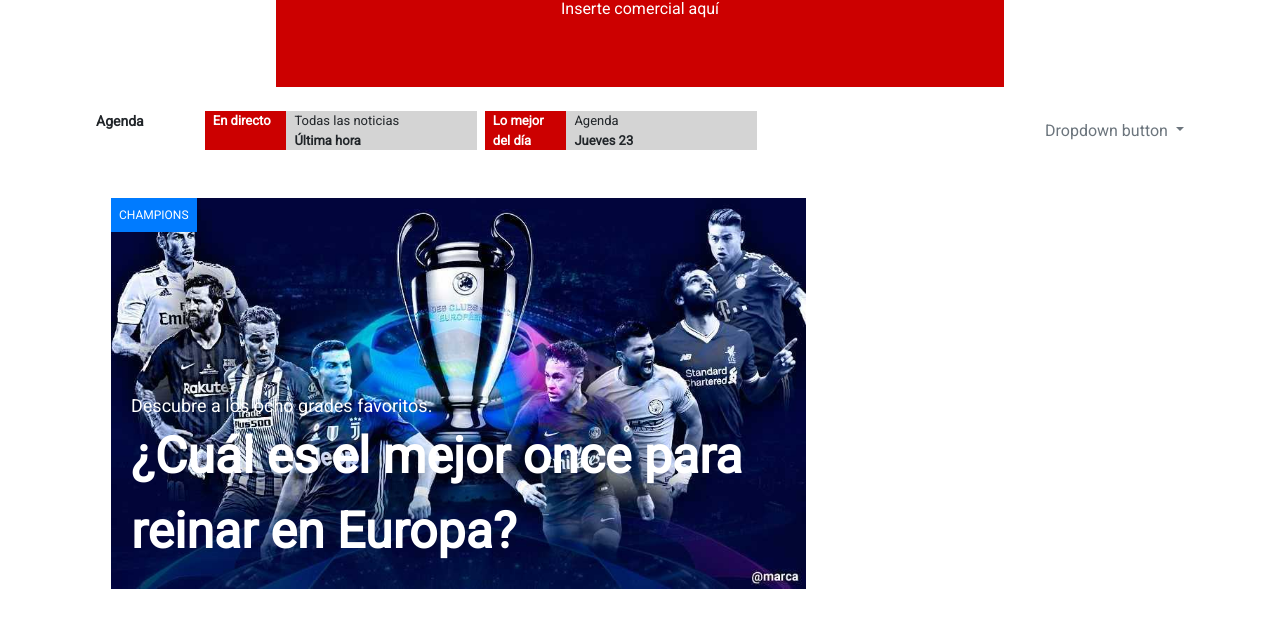
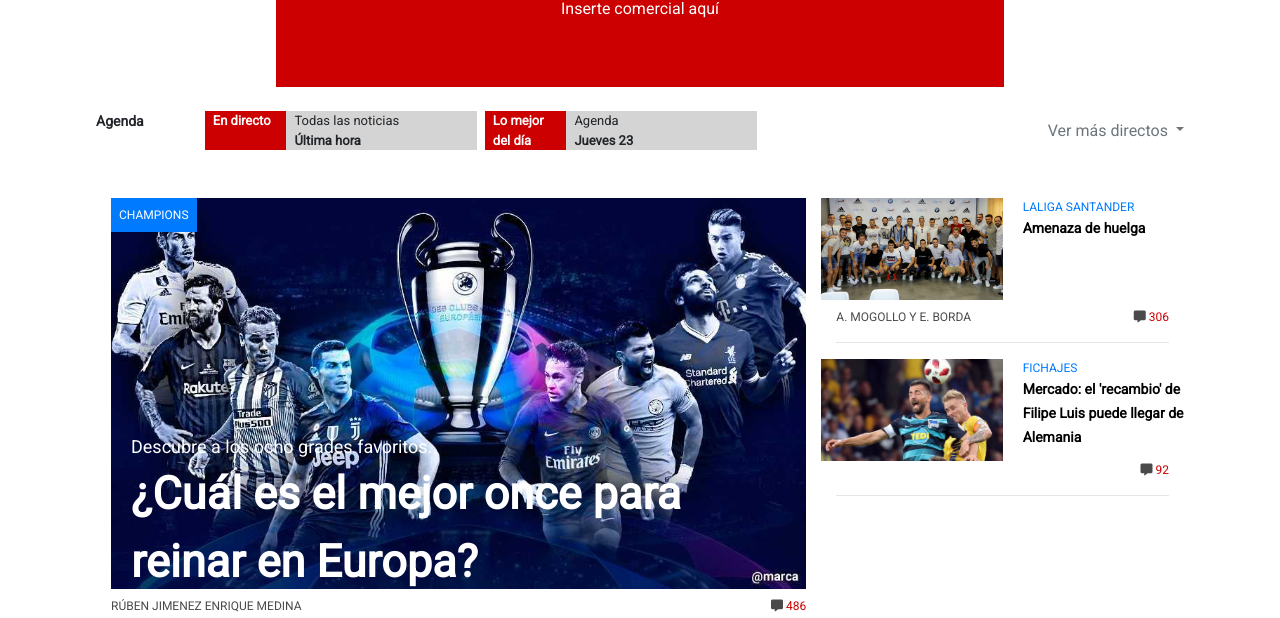
Before and after one commit to CarmenMiranda/Practica5-Completa, a plain HTML site: page index.html in a window 1280 px wide. Shown: the part 182-800 px from the top of the page. Drawn offline with nearby package versions, Linux system fonts and the light colour scheme.

Commit message:
Agregué Notas laterales a la Principal

```diff
--- a/css/styles.css
+++ b/css/styles.css
@@ -48,7 +48,6 @@ nav, .main{
     color: #fff;
 }
 
-
 .tipoNota{
     font-size: 12px;
     top:0;
@@ -60,10 +59,50 @@ nav, .main{
     left: 20px;
 }
 
+.descripcionNota:hover{
+    text-decoration: underline;
+}
+
 .tituloNota{
-    font-size: 50px;
+    font-size: 45px;
 }
 
 .subtituloNota{
     font-size: 18px;
 }
+
+.autor-comentarios .autor,
+.autor-comentarios .comentarios,
+.fa-comment-alt{
+    font-size: 12px;
+    color: #4a4a4a;
+}
+
+.autor-comentarios .comentarios:hover .fa-comment-alt,
+.autor-comentarios .comentarios:hover{
+    color: #c00 !important;
+    cursor: pointer;
+}
+
+.notasDerecho .nota .descripcionNota{
+    top: 0;
+}
+
+.notasDerecho .nota .descripcionNota:hover{
+    text-decoration: none;
+}
+
+.notasDerecho .nota .descripcionNota .tipoNota{
+    font-size: 12px;
+
+}
+
+.notasDerecho .nota .descripcionNota .tituloNota{
+    font-size: 14px;
+    color: #000;
+}
+
+.notasDerecho .nota .descripcionNota:hover .tituloNota{
+    color: #888888 !important;
+    text-decoration: none;
+}
--- a/index.html
+++ b/index.html
@@ -7,6 +7,8 @@
 
         <!-- Bootstrap CSS -->
         <link rel="stylesheet" href="https://stackpath.bootstrapcdn.com/bootstrap/4.1.3/css/bootstrap.min.css" integrity="sha384-MCw98/SFnGE8fJT3GXwEOngsV7Zt27NXFoaoApmYm81iuXoPkFOJwJ8ERdknLPMO" crossorigin="anonymous">
+
+        <link rel="stylesheet" href="https://use.fontawesome.com/releases/v5.3.1/css/all.css" integrity="sha384-mzrmE5qonljUremFsqc01SB46JvROS7bZs3IO2EmfFsd15uHvIt+Y8vEf7N7fWAU" crossorigin="anonymous">
 
         <link rel="stylesheet" href="css/styles.css">
 
@@ -181,7 +183,7 @@
                 <div class="verMasDirectos ml-auto my-auto">
                     <div class="dropdown">
                         <a class="dropdown-toggle text-secondary" id="dropdownDirectos" data-toggle="dropdown" aria-haspopup="true" aria-expanded="false">
-                            Dropdown button
+                            Ver más directos
                         </a>
                         <div class="dropdown-menu" aria-labelledby="dropdownDirectos">
                             <!--<a class="dropdown-item" href="#">Action</a>-->
@@ -189,7 +191,7 @@
                     </div>
                 </div>
             </div>
-            <div class="container mt-5">
+            <div class="container primer-seccion-notas mt-5">
                 <div class="row">
                     <div class="col-lg-8 col-12">
                         <div class="container notaPrincipal position-relative text-white px-0">
@@ -201,9 +203,44 @@
                                     <div class="tituloNota font-weight-bold"> ¿Cuál es el mejor once para reinar en Europa? </div>
                                 </div>
                             </a>
+                            <div class="autor-comentarios d-flex mt-2">
+                                <div class="autor">RÚBEN JIMENEZ  ENRIQUE MEDINA</div>
+                                <div class="comentarios text-danger ml-auto"><i class="fas fa-comment-alt"></i> 486</div>
+                            </div>
                         </div>
                     </div>
-                    <div class="col-lg-4 col-12">
+                    <div class="col-lg-4 col-12 notasDerecho">
+                        <div class="nota p-0">
+                            <div class="row">
+                                <div class="col-lg-6 col-12 p-0">
+                                    <img src="img/amenazaDeHuelga.jpg" alt="" width="100%">
+                                </div>
+                                <div class="col-lg-6 col-12 descripcionNota p-0">
+                                    <div class="tipoNota text-primary">LALIGA SANTANDER</div>
+                                    <a class="tituloNota font-weight-bold" href="#">Amenaza de huelga</a>
+                                </div>
+                                <div class="col-12 autor-comentarios d-flex mt-2">
+                                    <div class="autor">A. MOGOLLO Y E. BORDA</div>
+                                    <div class="comentarios text-danger ml-auto"><i class="fas fa-comment-alt"></i> 306</div>
+                                </div>
+                            </div>
+                        </div>
+                        <hr>
+                        <div class="nota p-0">
+                            <div class="row">
+                                <div class="col-lg-6 col-12 p-0">
+                                    <img src="img/recambio filipe.jpg" alt="" width="100%">
+                                </div>
+                                <div class="col-lg-6 col-12 descripcionNota p-0">
+                                    <div class="tipoNota text-primary">FICHAJES</div>
+                                    <a class="tituloNota font-weight-bold" href="#">Mercado: el 'recambio' de Filipe Luis puede llegar de Alemania</a>
+                                </div>
+                                <div class="col-12 autor-comentarios d-flex">
+                                    <div class="comentarios text-danger ml-auto"><i class="fas fa-comment-alt"></i> 92</div>
+                                </div>
+                            </div>
+                        </div>
+                        <hr>
 
                     </div>
                 </div>
```
Also changed, not shown: img/amenazaDeHuelga.jpg (added), img/recambio filipe.jpg (added).
